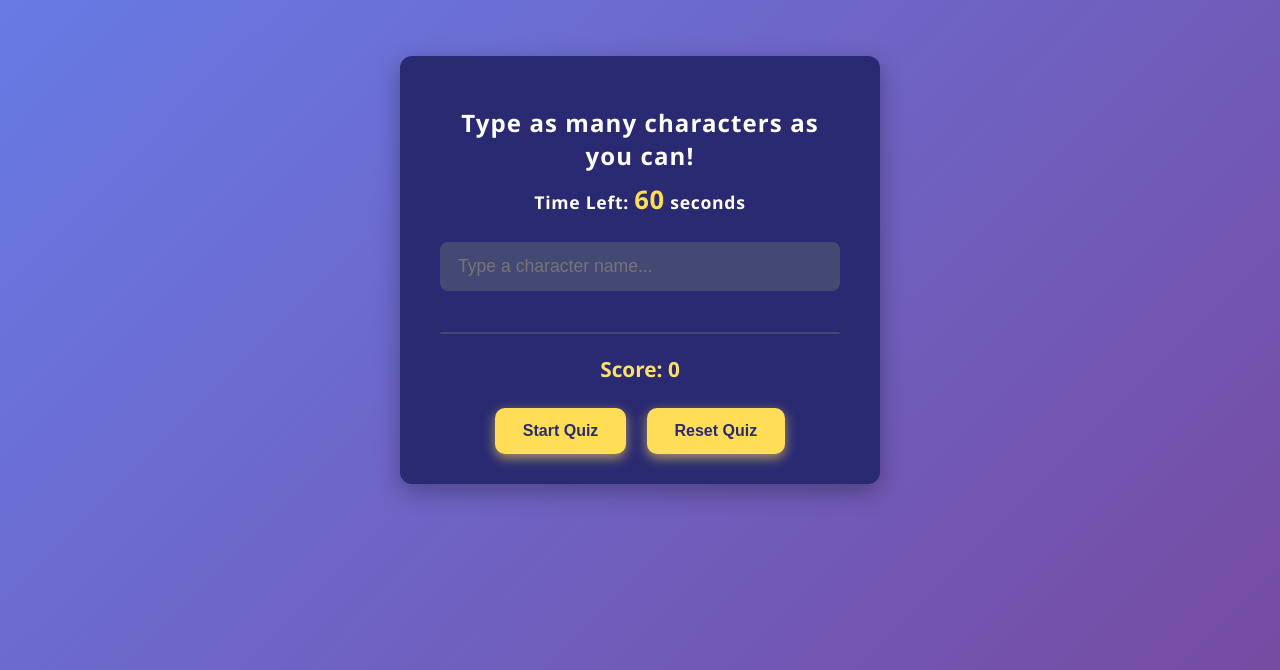
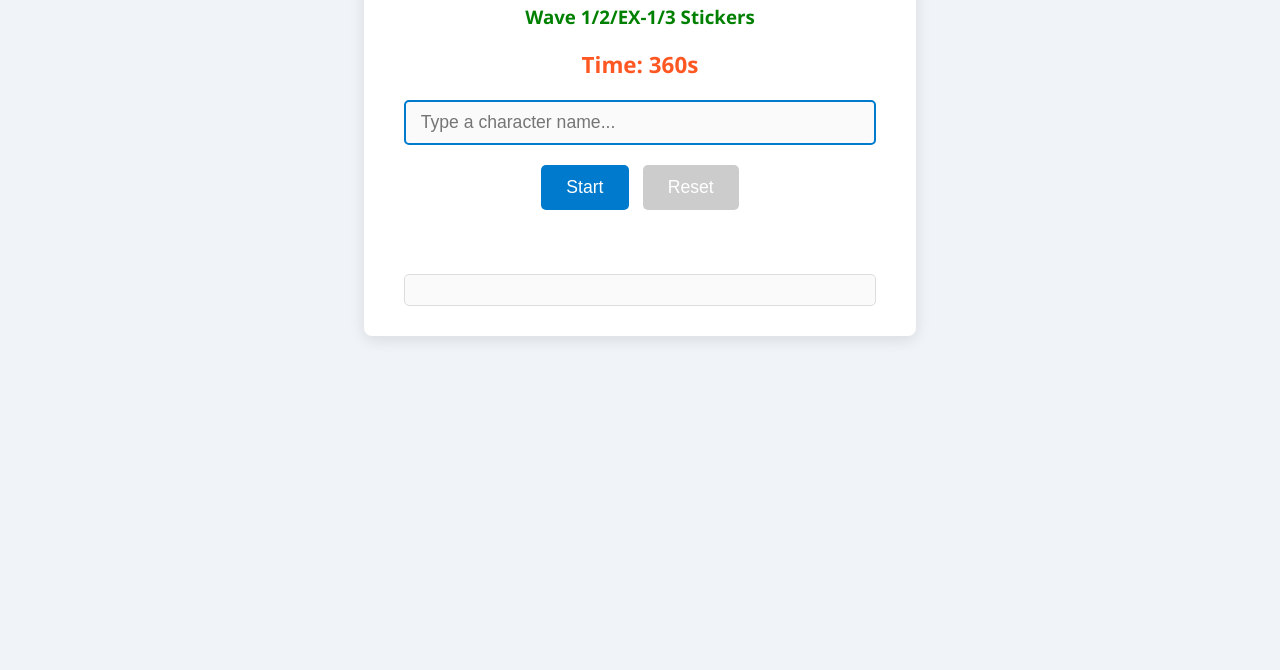
Before and after one commit to GattaiMakers/character-typing-quiz, a plain HTML site: page docs/index.html in a window 1280 px wide. Shown: the part 130-800 px from the top of the page. Drawn offline with Linux system fonts and the light colour scheme.

Commit message:
index.html

```diff
--- a/docs/index.html
+++ b/docs/index.html
@@ -3,238 +3,318 @@
 <head>
   <meta charset="UTF-8" />
   <meta name="viewport" content="width=device-width, initial-scale=1" />
-<title>Character Typing Quiz</title>
+  <title>Gattai Makers Character Quiz</title>
   <style>
-  /* Reset & base */
-  * {
-    box-sizing: border-box;
-  }
     body {
       font-family: 'Segoe UI', Tahoma, Geneva, Verdana, sans-serif;
-    background: linear-gradient(135deg, #667eea, #764ba2);
-    color: #fff;
+      background: #f0f4f8;
+      color: #333;
       margin: 0;
       padding: 20px;
       display: flex;
       justify-content: center;
-    min-height: 100vh;
-    align-items: center;
     }
-  #game {
-    background: #2a2a72;
-    max-width: 480px;
-    width: 100%;
-    border-radius: 12px;
+    .container {
+      max-width: 700px;
+      background: white;
+      border-radius: 8px;
       padding: 30px 40px;
-    box-shadow: 0 8px 24px rgba(0,0,0,0.3);
+      box-shadow: 0 4px 15px rgba(0,0,0,0.1);
+    }
+    h1 {
       text-align: center;
+      color: #007acc;
+      margin-bottom: 20px;
     }
-  h2 {
-    margin-bottom: 10px;
-    font-weight: 700;
-    letter-spacing: 1.1px;
+    h3 {
+      text-align: center;
+      color: #008000;
+      margin-bottom: 20px;
     }
-  p {
-    font-size: 1.1rem;
-    margin: 10px 0 25px 0;
+    .timer {
+      font-size: 1.4rem;
       font-weight: 600;
-    letter-spacing: 0.7px;
-  }
-  #timer {
-    font-weight: 900;
-    font-size: 1.6rem;
-    color: #ffdd57;
+      text-align: center;
+      margin-bottom: 20px;
+      color: #ff5722;
     }
     input[type="text"] {
       width: 100%;
-    padding: 14px 18px;
+      padding: 10px 15px;
       font-size: 1.1rem;
-    border-radius: 8px;
-    border: none;
-    outline: none;
-    margin-bottom: 25px;
-    transition: box-shadow 0.3s ease;
+      border: 2px solid #007acc;
+      border-radius: 5px;
+      margin-bottom: 15px;
+      box-sizing: border-box;
+      transition: border-color 0.3s ease;
     }
     input[type="text"]:focus {
-    box-shadow: 0 0 8px #ffdd57;
+      border-color: #005ea2;
+      outline: none;
     }
-  input[type="text"]:disabled {
-    background: #444974;
-    color: #ccc;
+    button {
+      background: #007acc;
+      color: white;
+      border: none;
+      padding: 12px 25px;
+      font-size: 1.1rem;
+      border-radius: 5px;
+      cursor: pointer;
+      margin: 5px;
+      transition: background-color 0.3s ease;
+    }
+    button:hover:not(:disabled) {
+      background: #005ea2;
+    }
+    button:disabled {
+      background: #ccc;
       cursor: not-allowed;
     }
-  #answers {
-    list-style: none;
-    padding: 0;
-    max-height: 220px;
+    .answers-list {
+      margin-top: 20px;
+      max-height: 300px;
       overflow-y: auto;
-    margin-bottom: 20px;
-    border: 1px solid #444974;
-    border-radius: 8px;
-    background: #383e72;
-    text-align: left;
+      border: 1px solid #ddd;
+      padding: 15px;
+      border-radius: 5px;
+      background: #fafafa;
+      font-size: 1rem;
     }
-  #answers li {
-    padding: 10px 15px;
-    border-bottom: 1px solid #52598d;
+    .answers-list span {
+      display: inline-block;
+      background: #e1f0ff;
+      color: #007acc;
+      padding: 5px 10px;
+      border-radius: 15px;
+      margin: 3px 5px 3px 0;
+    }
+    .status {
+      margin-top: 15px;
       font-weight: 600;
-    font-size: 1.05rem;
-    color: #d0e6ff;
-    transition: background 0.3s;
-  }
-  #answers li:last-child {
-    border-bottom: none;
-  }
-  #answers li:hover {
-    background: #4c54a4;
-  }
-  #score {
-    font-size: 1.3rem;
-    font-weight: 700;
-    margin-bottom: 25px;
-    color: #ffe066;
-  }
-  button {
-    background: #ffdd57;
-    border: none;
-    color: #2a2a72;
-    font-weight: 700;
-    padding: 14px 28px;
-    margin: 0 8px;
-    border-radius: 10px;
-    font-size: 1rem;
-    cursor: pointer;
-    box-shadow: 0 4px 12px rgba(255, 221, 87, 0.6);
-    transition: background 0.3s ease, color 0.3s ease;
-  }
-  button:hover {
-    background: #ffe87f;
-    color: #1a1a50;
-  }
-  button:disabled {
-    background: #999;
-    cursor: not-allowed;
-    color: #666;
-    box-shadow: none;
-  }
-
-  /* Scrollbar for answer list */
-  #answers::-webkit-scrollbar {
-    width: 8px;
-  }
-  #answers::-webkit-scrollbar-track {
-    background: #2a2a72;
-    border-radius: 8px;
-  }
-  #answers::-webkit-scrollbar-thumb {
-    background: #ffdd57;
-    border-radius: 8px;
+      text-align: center;
+      min-height: 24px;
+      color: green;
     }
   </style>
 </head>
 <body>
-  <div id="game" role="main" aria-label="Character typing quiz game">
-    <h2>Type as many characters as you can!</h2>
-    <p>Time Left: <span id="timer">60</span> seconds</p>
+  <div class="container">
+    <h1>Gattai Makers Character Quiz</h1>
+    <h3>Wave 1/2/EX-1/3 Stickers</h3>
+    <div class="timer" id="timer">Time: 360s</div>
     <input
       type="text"
-      id="input"
+      id="answerInput"
       placeholder="Type a character name..."
-      aria-label="Type your answer here"
       disabled
       autocomplete="off"
+      autocorrect="off"
+      autocapitalize="off"
       spellcheck="false"
     />
-    <ul id="answers" aria-live="polite" aria-relevant="additions"></ul>
-    <h3 id="score">Score: 0</h3>
-    <button id="startBtn" aria-pressed="false" aria-label="Start the quiz">Start Quiz</button>
-    <button id="resetBtn" aria-label="Reset the quiz">Reset Quiz</button>
+    <div style="text-align:center;">
+      <button id="startBtn">Start</button>
+      <button id="resetBtn" disabled>Reset</button>
+    </div>
+    <div class="status" id="status"></div>
+    <div class="answers-list" id="answersList"></div>
   </div>
 
   <script>
+    (() => {
+      // Array of accepted variants for each character; first is canonical display name
       const correctAnswers = [
-    "Tommy", "Kimberly", "Billy", "Zack", "Trini",
-    "Jason", "Rocky", "Aisha", "Adam", "Kat"
+        ['Kamen Rider Revi', 'Revi'],
+        ['Kamen Rider Vice', 'Vice'],
+        ['Kamen Rider Evil', 'Evil'],
+        ['Kamen Rider Live', 'Live'],
+        ['Kamen Rider Jeanne', 'Jeanne'],
+        ['Kamen Rider Demons', 'Demons'],
+        ['Don Momotaro'],
+        ['Saru Brother'],
+        ['Oni Sister'],
+        ['Inu Brother'],
+        ['Kiji Brother'],
+        ['Zenkaiser'],
+        ['Zenkai Red'],
+        ['Zenkaiser Black'],
+        ['Don Doragoku'],
+        ['Don Murasame'],
+        ['Don Torabolt'],
+        ['Kamen Rider Vail', 'Vail'],
+        ['Kamen Rider Aguilera', 'Aguilera'],
+        ['Crimson Vail'],
+        ['Kamen Rider Destream', 'Destream'],
+        ['Kamen Rider Juuga', 'Juuga'],
+        ['Kamen Rider Kuuga', 'Kuuga'],
+        ['Kamen Rider Agito', 'Agito'],
+        ['Kamen Rider Ryuki', 'Ryuki'],
+        ['Kamen Rider Faiz', 'Faiz'],
+        ['Kamen Rider Blade', 'Blade'],
+        ['Kamen Rider Hibiki', 'Hibiki'],
+        ['Kamen Rider Kabuto', 'Kabuto'],
+        ['Kamen Rider Den-O', 'Den-O'],
+        ['Kamen Rider Kiva', 'Kiva'],
+        ['Kamen Rider Decade', 'Decade'],
+        ['Kamen Rider W', 'Kamen Rider Double', 'W', 'Double'],
+        ['Kamen Rider OOO', 'OOO'],
+        ['Kamen Rider Fourze', 'Fourze'],
+        ['Kamen Rider Wizard', 'Wizard'],
+        ['Kamen Rider Gaim', 'Gaim'],
+        ['Kamen Rider Drive', 'Drive'],
+        ['Kamen Rider Ghost', 'Ghost'],
+        ['Kamen Rider Ex-Aid', 'Ex-Aid'],
+        ['Kamen Rider Build', 'Build'],
+        ['Kamen Rider Zi-O', 'Zi-O'],
+        ['Kamen Rider Zero-One', 'Zero-One'],
+        ['Kamen Rider Saber', 'Saber'],
+        ['Kamen Rider Geats', 'Geats'],
+        ['Kamen Rider Tycoon', 'Tycoon'],
+        ['Kamen Rider Nago', 'Nago'],
+        ['Kamen Rider Buffa', 'Buffa'],
+        ['Kamen Rider Punkjack', 'Punkjack'],
+        ['Kamen Rider Glare', 'Glare'],
+        ['Zenkai Juran'],
+        ['Zenkai Gaon'],
+        ['Zenkai Magine'],
+        ['Zenkai Vroon'],
+        ['Staceasar'],
+        ['Twokaiser'],
+        ['Twokai Flint'],
+        ['Kuwagata Ohger'],
+        ['Tonbo Ohger'],
+        ['Kamakiri Ohger'],
+        ['Papillon Ohger'],
+        ['Hachi Ohger'],
+        ['Kamen Rider Gazer', 'Gazer'],
+        ['Kamen Rider Ziin', 'Ziin'],
+        ['Kamen Rider Beroba', 'Beroba'],
+        ['Kamen Rider Kekera', 'Kekera'],
+        ['Kamen Rider Kyuun', 'Kyuun'],
       ];
 
-  let guessed = [];
-  let score = 0;
       let timeLeft = 60;
-  let interval;
+      let timerId = null;
+      let answered = new Set();
 
-  const input = document.getElementById("input");
-  const answersList = document.getElementById("answers");
-  const timerDisplay = document.getElementById("timer");
-  const scoreDisplay = document.getElementById("score");
-  const startBtn = document.getElementById("startBtn");
-  const resetBtn = document.getElementById("resetBtn");
+      const timerEl = document.getElementById('timer');
+      const inputEl = document.getElementById('answerInput');
+      const startBtn = document.getElementById('startBtn');
+      const resetBtn = document.getElementById('resetBtn');
+      const answersListEl = document.getElementById('answersList');
+      const statusEl = document.getElementById('status');
+
+      function updateTimer() {
+        timerEl.textContent = `Time: ${timeLeft}s`;
+        if (timeLeft <= 0) {
+          endGame();
+        }
+      }
 
       function startGame() {
-    clearInterval(interval);
-    guessed = [];
-    score = 0;
-    timeLeft = 60;
-    timerDisplay.textContent = timeLeft;
-    scoreDisplay.textContent = "Score: 0";
-    answersList.innerHTML = "";
-    input.disabled = false;
-    input.value = "";
-    input.focus();
+        timeLeft = 360;
+        answered.clear();
+        answersListEl.innerHTML = '';
+        statusEl.textContent = '';
+        inputEl.value = '';
+        inputEl.disabled = false;
+        inputEl.focus();
         startBtn.disabled = true;
-    startBtn.setAttribute("aria-pressed", "true");
+        resetBtn.disabled = false;
 
-    interval = setInterval(() => {
+        updateTimer();
+
+        timerId = setInterval(() => {
           timeLeft--;
-      timerDisplay.textContent = timeLeft;
-      if (timeLeft <= 0) {
-        endGame("Time's up!");
-      }
+          updateTimer();
         }, 1000);
       }
 
-  function endGame(message) {
-    clearInterval(interval);
-    input.disabled = true;
+      function endGame() {
+        clearInterval(timerId);
+        inputEl.disabled = true;
         startBtn.disabled = false;
-    startBtn.setAttribute("aria-pressed", "false");
-    alert(`${message} Final Score: ${score}`);
+        resetBtn.disabled = true;
+
+        if (answered.size === correctAnswers.length) {
+          statusEl.textContent = 'Congratulations! You named all characters!';
+          statusEl.style.color = 'green';
+        } else {
+          statusEl.textContent = `Time’s up! You named ${answered.size} of ${correctAnswers.length} characters.`;
+          statusEl.style.color = 'red';
+        }
       }
 
-  input.addEventListener("keyup", (e) => {
-    const guess = e.target.value.trim();
-    if (
-      correctAnswers.includes(guess) &&
-      !guessed.includes(guess)
-    ) {
-      guessed.push(guess);
-      score++;
-      const li = document.createElement("li");
-      li.textContent = guess;
-      answersList.appendChild(li);
-      scoreDisplay.textContent = "Score: " + score;
-      input.value = "";
+      function resetGame() {
+        clearInterval(timerId);
+        timeLeft = 360;
+        answered.clear();
+        answersListEl.innerHTML = '';
+        statusEl.textContent = '';
+        inputEl.value = '';
+        inputEl.disabled = true;
+        startBtn.disabled = false;
+        resetBtn.disabled = true;
+        updateTimer();
+      }
 
-      if (guessed.length === correctAnswers.length) {
-        endGame("You got them all!");
+      function checkAnswer(userAnswer) {
+        if (!userAnswer) return false;
+        const normalizedAnswer = userAnswer.trim().toLowerCase();
+
+        for (const variants of correctAnswers) {
+          for (const ans of variants) {
+            if (ans.toLowerCase() === normalizedAnswer) {
+              const canonicalName = variants[0];
+              if (answered.has(canonicalName.toLowerCase())) {
+                statusEl.textContent = `You already named "${canonicalName}". Try another!`;
+                statusEl.style.color = 'orange';
+                return false;
+              } else {
+                answered.add(canonicalName.toLowerCase());
+                statusEl.textContent = `Good job! "${canonicalName}" is correct.`;
+                statusEl.style.color = 'green';
+                updateAnswersList();
+                if (answered.size === correctAnswers.length) {
+                  endGame();
                 }
+                return true;
+              }
+            }
+          }
+        }
+        statusEl.textContent = `"${userAnswer}" is not correct. Try again!`;
+        statusEl.style.color = 'red';
+        return false;
+      }
+
+      function updateAnswersList() {
+        answersListEl.innerHTML = '';
+        const foundAnswers = Array.from(answered).map(ansLower =>
+          correctAnswers.find(variants => variants[0].toLowerCase() === ansLower)[0]
+        );
+        for (const ans of foundAnswers) {
+          const span = document.createElement('span');
+          span.textContent = ans;
+          answersListEl.appendChild(span);
+        }
+      }
+
+      // Input event: check answer immediately when input matches a correct name
+      inputEl.addEventListener('input', () => {
+        const userInput = inputEl.value.trim();
+        if (userInput.length === 0) return;
+
+        if (checkAnswer(userInput)) {
+          inputEl.value = '';
         }
       });
 
-  startBtn.addEventListener("click", startGame);
+      startBtn.addEventListener('click', startGame);
+      resetBtn.addEventListener('click', resetGame);
 
-  resetBtn.addEventListener("click", () => {
-    clearInterval(interval);
-    guessed = [];
-    score = 0;
-    timeLeft = 60;
-    timerDisplay.textContent = timeLeft;
-    scoreDisplay.textContent = "Score: 0";
-    answersList.innerHTML = "";
-    input.disabled = true;
-    input.value = "";
-    startBtn.disabled = false;
-    startBtn.setAttribute("aria-pressed", "false");
-  });
+      resetGame();
+    })();
   </script>
 </body>
 </html>
```
Lines whose indentation alone changed are shown as unchanged.
